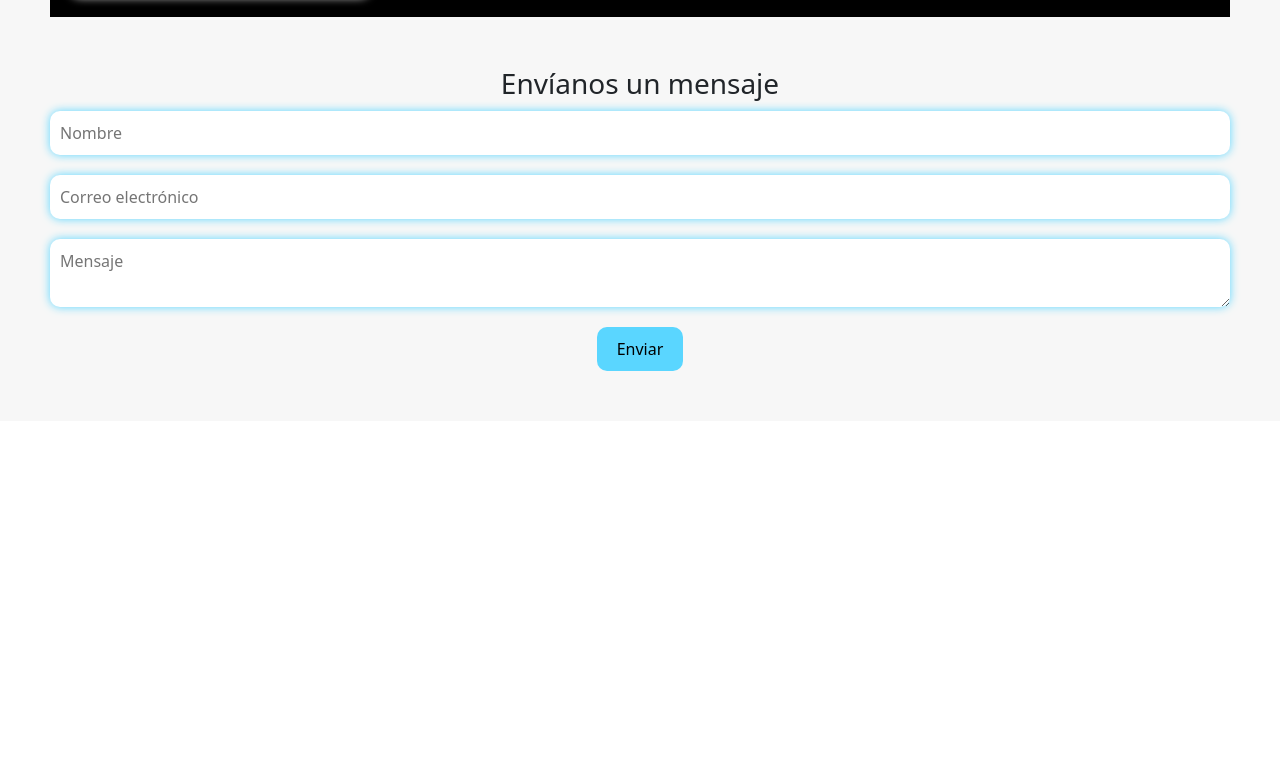
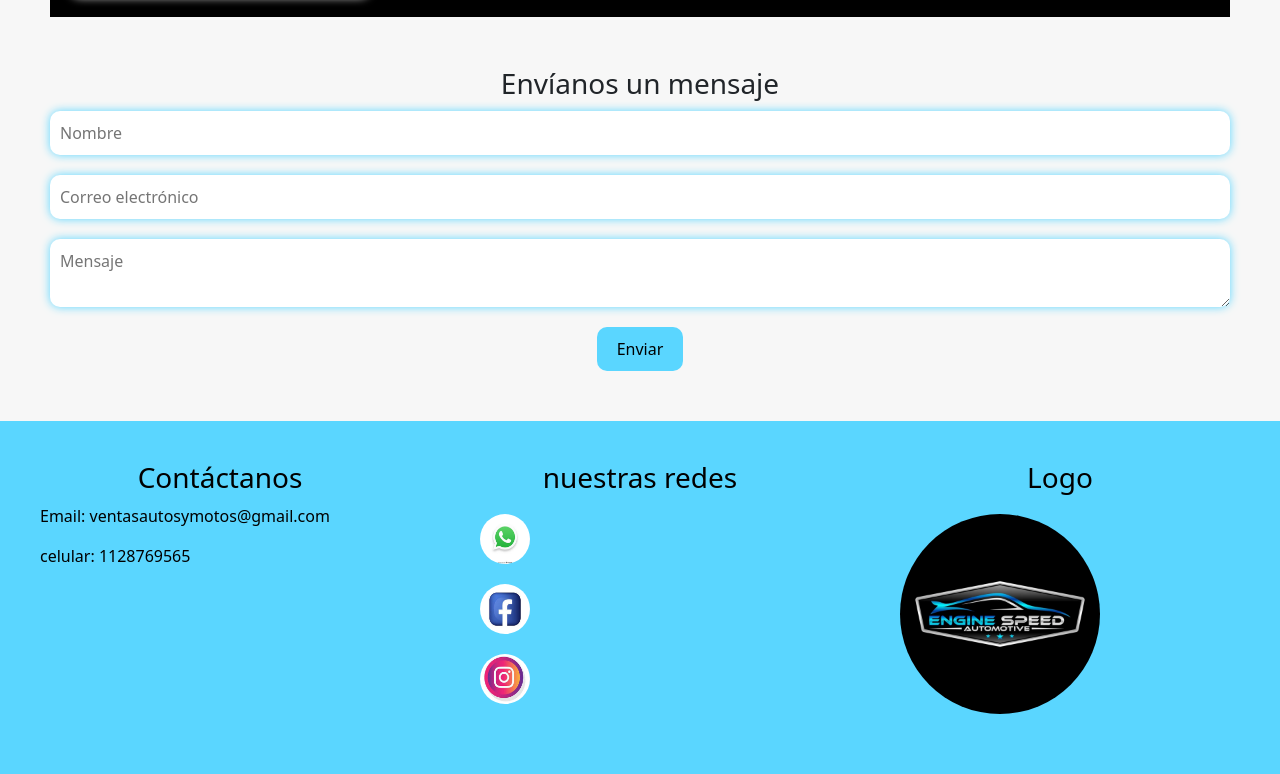
Before and after one commit to DyLyN00/preeentrega2, a plain HTML site: page paginas/ayuda.html in a window 1280 px wide. Shown: the part 944-1718 px from the top of the page. Before the commit the page ends 1365 px from the top, so only its background shows below. Drawn offline with nearby package versions, Linux system fonts and the light colour scheme; grey boxes are pictures that could not be loaded.

Commit message:
first commit

```diff
--- a/paginas/ayuda.html
+++ b/paginas/ayuda.html
@@ -5,7 +5,7 @@
   <meta name="viewport" content="width=device-width, initial-scale=1.0">
   <link href="https://cdn.jsdelivr.net/npm/bootstrap@5.3.3/dist/css/bootstrap.min.css" rel="stylesheet" integrity="sha384-QWTKZyjpPEjISv5WaRU9OFeRpok6YctnYmDr5pNlyT2bRjXh0JMhjY6hW+ALEwIH" crossorigin="anonymous">
   <link rel="stylesheet" href="../css/style.css">
-    <title>ventas de autos y motos</title>
+  <title>venta de autos y motos</title>
 </head>
 <body>
    <!-- Header -->
@@ -76,20 +76,33 @@
     <button>Enviar</button>
   </form>
 </div>
-  </div
+</div>
 
+<!-- footer -->
+<footer>
+	<div class="container-footer">
+		<div class="contenedor-contato">
+		  <h3>Contáctanos</h3>
+		  <p>Email: ventasautosymotos@gmail.com </p>
+		  <p>celular: 1128769565</p>
+		  <iframe class="destino-footer" src="https://www.google.com/maps/embed?pb=!1m18!1m12!1m3!1d26293.645164083722!2d-58.73979282089844!3d-34.53568489999999!2m3!1f0!2f0!3f0!3m2!1i1024!2i768!4f13.1!3m3!1m2!1s0x4aaceb62697449%3A0xa08c2a2c88756394!2sHonda%20San%20Miguel%20-%20De%20Titta!5e0!3m2!1ses-419!2sar!4v1724716123567!5m2!1ses-419!2sar" width="600" height="450" style="border:0;" allowfullscreen="" loading="lazy" referrerpolicy="no-referrer-when-downgrade"></iframe>
+		</div>
+		<div class="contenedor-redes">
+		  <h3>nuestras redes</h3>
+		  <ul>
+			<li><img src="../imagenes/whatsapp.jfif" alt="redes"></li>
+			<li><img src="../imagenes/facebook.jfif" alt="redes"></li>
+			<li><img src="../imagenes/instagram.jfif" alt="redes"></li>
+		  </ul>
+		</div>
+		<div class="contenedor-logo">
+		  <h3>Logo</h3>
+		  <img class="footer-logo" src="../imagenes/engine-speed-logo-can-be-600nw-2121566765.webp" alt="Logo de Autos y Motos">
+		</div>
+	  </div>
+</footer>
 
-
-
-
-
-
-
-
-
-
-
-
+<!-- fin del footer -->
 
     <script src="https://cdn.jsdelivr.net/npm/bootstrap@5.3.3/dist/js/bootstrap.bundle.min.js" integrity="sha384-YvpcrYf0tY3lHB60NNkmXc5s9fDVZLESaAA55NDzOxhy9GkcIdslK1eN7N6jIeHz" crossorigin="anonymous"></script>
 </body>
```
Also changed, not shown: index.html (+1 -32 lines), paginas/categorias.html (+1 -14 lines), paginas/contacto.html (+24 -16 lines), paginas/servicios.html (+24 -1 lines). Lines whose indentation alone changed are shown as unchanged.
